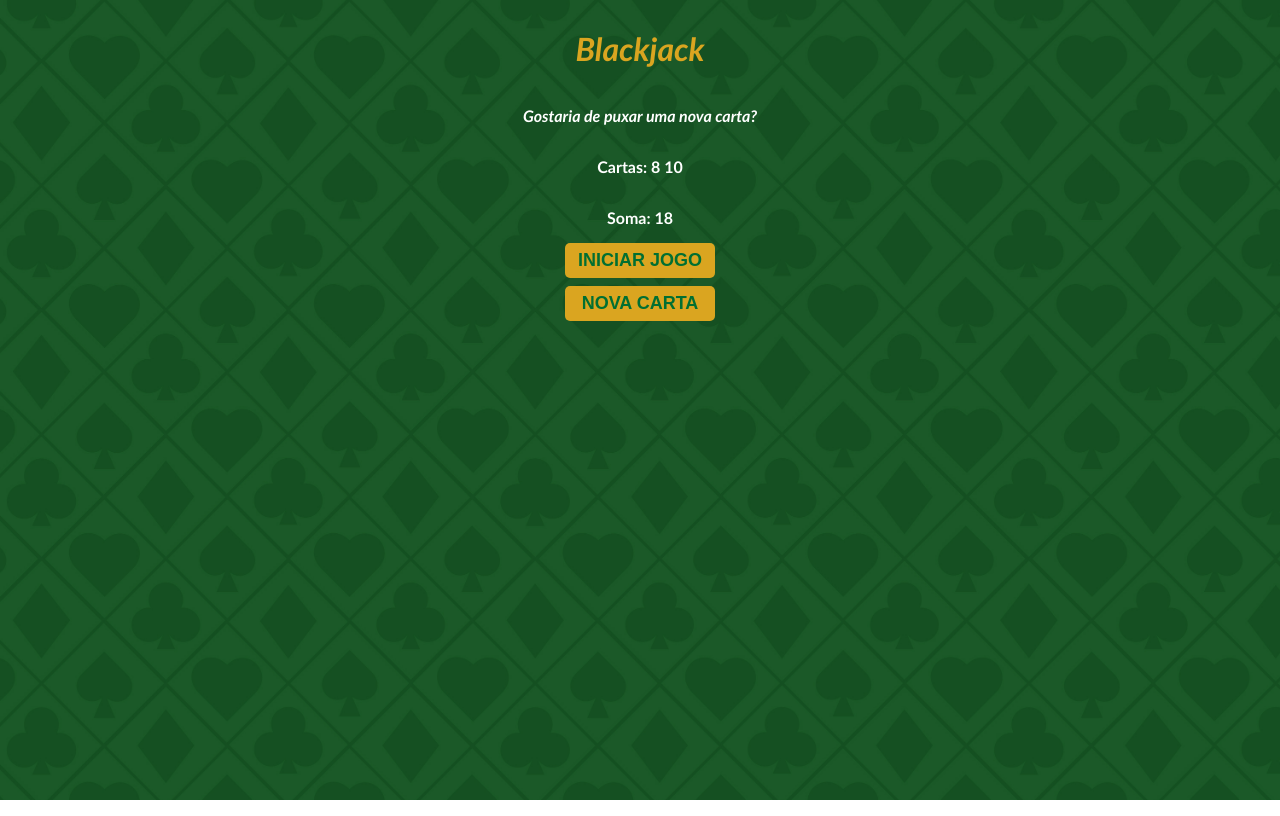
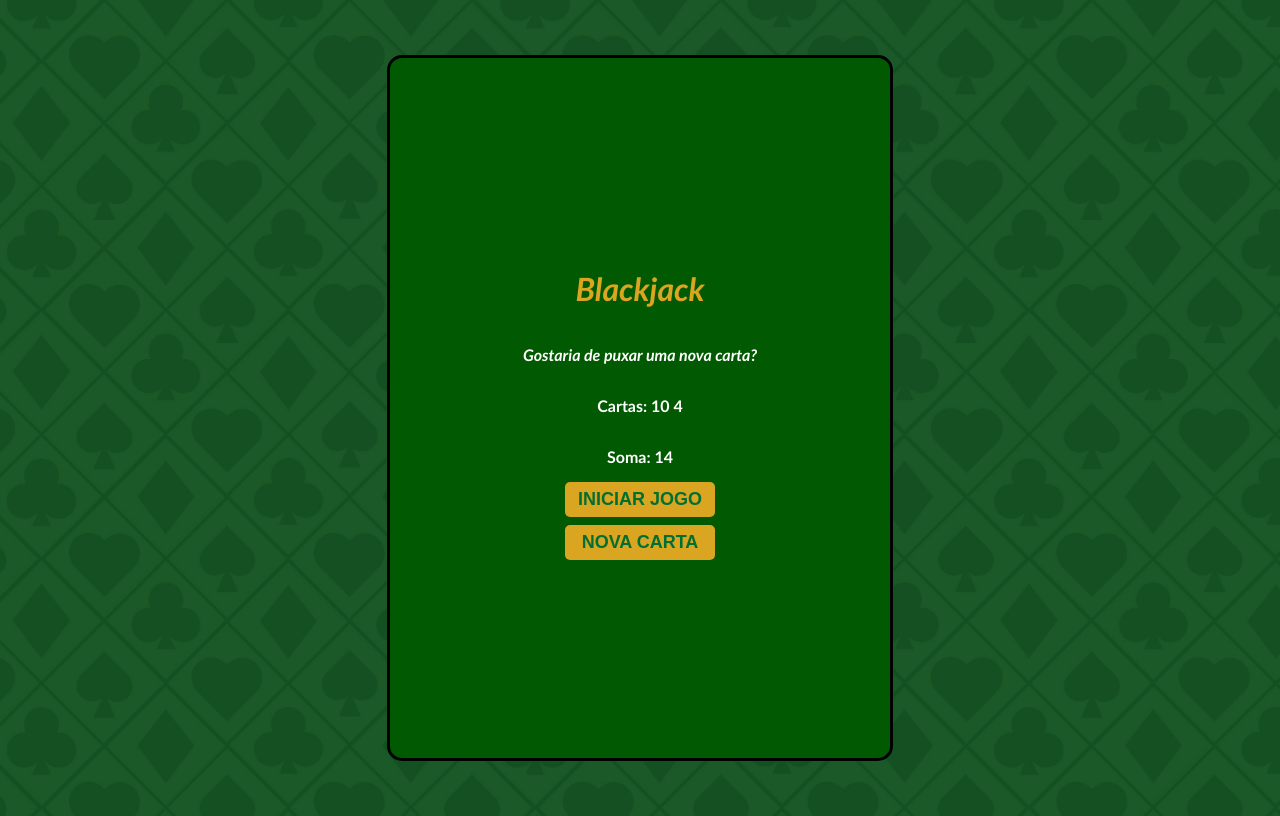
Before and after one commit to pedrogrca/blackjack-game, a plain HTML site: page index.html in a window 1280 px wide. Both pictures are taken after a click on the button "INICIAR JOGO". Drawn offline with Linux system fonts and the light colour scheme.

Commit message:
Added enhanced logic and style to the game.

```diff
--- a/index.html
+++ b/index.html
@@ -8,6 +8,8 @@
     <link rel="shortcut icon" href="/images/favicon.ico" type="image/x-icon">
 </head>
 <body>
+
+    <div class="game">
     <h1>Blackjack</h1>
     <p id="message-el">Gostaria de jogar uma rodada?</p>
     <p id="cards-el">Cartas:</p>
@@ -16,6 +18,7 @@
     <button onclick="startGame()">INICIAR JOGO</button>
     <button onclick="newCard()">NOVA CARTA</button>
 
+</div>
 
     <script src="index.js"></script>
 </body>
--- a/index.js
+++ b/index.js
@@ -1,15 +1,31 @@
-let firstCard = 8;
-let secondCard = 10;
-let sum = firstCard + secondCard;
+let cards = [];
+let isAlive = false;
+let sum = 0;
 let hasBlackJack = false;
-let isAlive = true;
 let message = undefined;
 
-let sumEl = document.getElementById("sum-el")
-let messageEl = document.getElementById("message-el")
-let cardsEl = document.getElementById("cards-el")
+let sumEl = document.getElementById("sum-el");
+let messageEl = document.getElementById("message-el");
+let cardsEl = document.getElementById("cards-el");
 
 function startGame() {
+    isAlive = true;
+    hasBlackJack = false;
+    let firstCard = getRandomCard();
+    let secondCard = getRandomCard();
+    cards = [firstCard, secondCard];
+    sum = firstCard + secondCard;
+    renderGame();
+}
+
+function renderGame() {
+    cardsEl.textContent = "Cartas: ";
+
+    for(i = 0; i < cards.length; i++){
+        cardsEl.textContent += cards[i] + " "
+    }
+
+    sumEl.textContent = "Soma: " + sum;
     if (sum <= 20) {
     message = "Gostaria de puxar uma nova carta?";
     } else if (sum === 21) {
@@ -20,12 +36,33 @@ function startGame() {
     isAlive = false;
     }
 
-cardsEl.textContent = "Cartas: " + firstCard + " " + secondCard
-sumEl.textContent = "Soma: " + sum;
+
 messageEl.textContent = message;
 
 }
 
+
+function getRandomCard(){
+    let randomNumber = Math.floor(Math.random() * 13) + 1
+
+    if (randomNumber === 1) {
+        return 11;
+    } else if (randomNumber > 10){
+        return 10;
+    } else {
+        return randomNumber;
+    }
+
+
+}
+
+
+
 function newCard() {
-    console.log("Nova carta puxada!")
+    if (isAlive === true && hasBlackJack === false){
+    let card = getRandomCard();
+    sum += card;
+    cards.push(card);
+    renderGame();
+    }
 }
--- a/style.css
+++ b/style.css
@@ -7,6 +7,7 @@ body {
     flex-direction: column;
     align-items: center;
     justify-content: center;
+    height: 100vh;
 }
 
 h1 {
@@ -14,6 +15,18 @@ h1 {
     font-style: italic;
 }
 
+.game {
+    display: flex;
+    flex-direction: column;
+    justify-content: center;
+    align-items: center;
+    height: 700px;
+    width: 500px;
+    background-color: #015a01;
+    border: solid;
+    border-radius: 15px;
+
+}
 
  button {
     color: #016f32;
```
